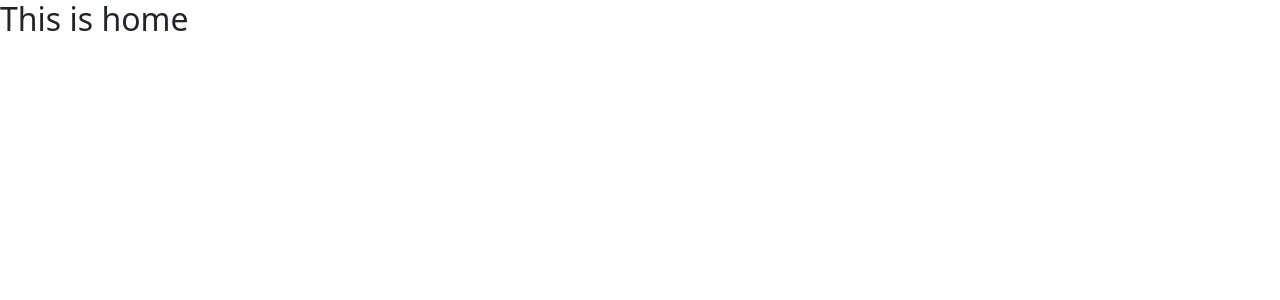
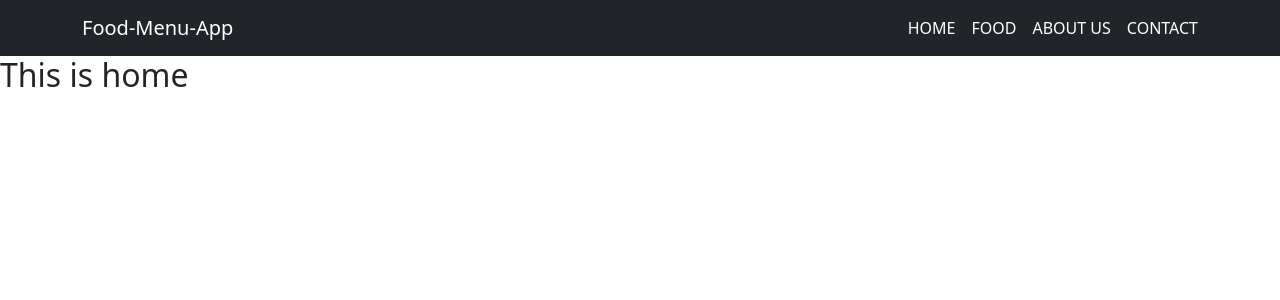
Before and after one commit to isti2623/food-menu-app, a React (Create React App) app: page / in a window 1280 px wide. Shown: the top 300 px of the page. Built offline with nearby package versions, Linux system fonts and the light colour scheme.

Commit message:
added Header

```diff
--- a/src/App.js
+++ b/src/App.js
@@ -10,10 +10,12 @@ import About from './components/About/About';
 import FoodDetails from './components/FoodDetails/FoodDetails';
 import Contact from './components/Contact/Contact';
 import NotFound from './components/NotFound/NotFound';
+import Header from './components/Header/Header';
 
 function App() {
   return (
     <Router>
+      <Header></Header>
       <Switch>
         <Route exact path="/home">
           <Home />
--- a/src/components/Header/Header.js
+++ b/src/components/Header/Header.js
@@ -1,10 +1,62 @@
 import React from 'react';
+import { Container, Nav, Navbar, Stack } from 'react-bootstrap';
+import { NavLink } from 'react-router-dom';
 
 const Header = () => {
     return (
-        <div>
+        <Navbar collapseOnSelect expand="lg" bg="dark" variant="dark">
+            <Container>
+                <Navbar.Brand href="/">Food-Menu-App</Navbar.Brand>
+                <Navbar.Toggle aria-controls="responsive-navbar-nav" />
+                <Navbar.Collapse id="responsive-navbar-nav">
+                    <Nav className="ms-auto">
+                        <Stack direction="horizontal" gap={3}>
+                            <NavLink
+                                className="text-white text-decoration-none"
+                                to="/home"
+                                activeStyle={{
+                                    fontWeight: "bold",
+                                    color: "red"
+                                }}
+                            >
+                                HOME
+                            </NavLink>
+                            <NavLink
+                                className="text-white text-decoration-none"
+                                to="/food"
+                                activeStyle={{
+                                    fontWeight: "bold",
+                                    color: "red"
+                                }}
+                            >
+                                FOOD
+                            </NavLink>
+                            <NavLink
+                                className="text-white text-decoration-none"
+                                to="/about"
+                                activeStyle={{
+                                    fontWeight: "bold",
+                                    color: "red"
+                                }}
+                            >
+                                ABOUT US
+                            </NavLink>
+                            <NavLink
+                                className="text-white text-decoration-none"
+                                to="/contact"
+                                activeStyle={{
+                                    fontWeight: "bold",
+                                    color: "red"
+                                }}
+                            >
+                                CONTACT
+                            </NavLink>
+                        </Stack>
+                    </Nav>
 
-        </div>
+                </Navbar.Collapse>
+            </Container>
+        </Navbar>
     );
 };
 
```
